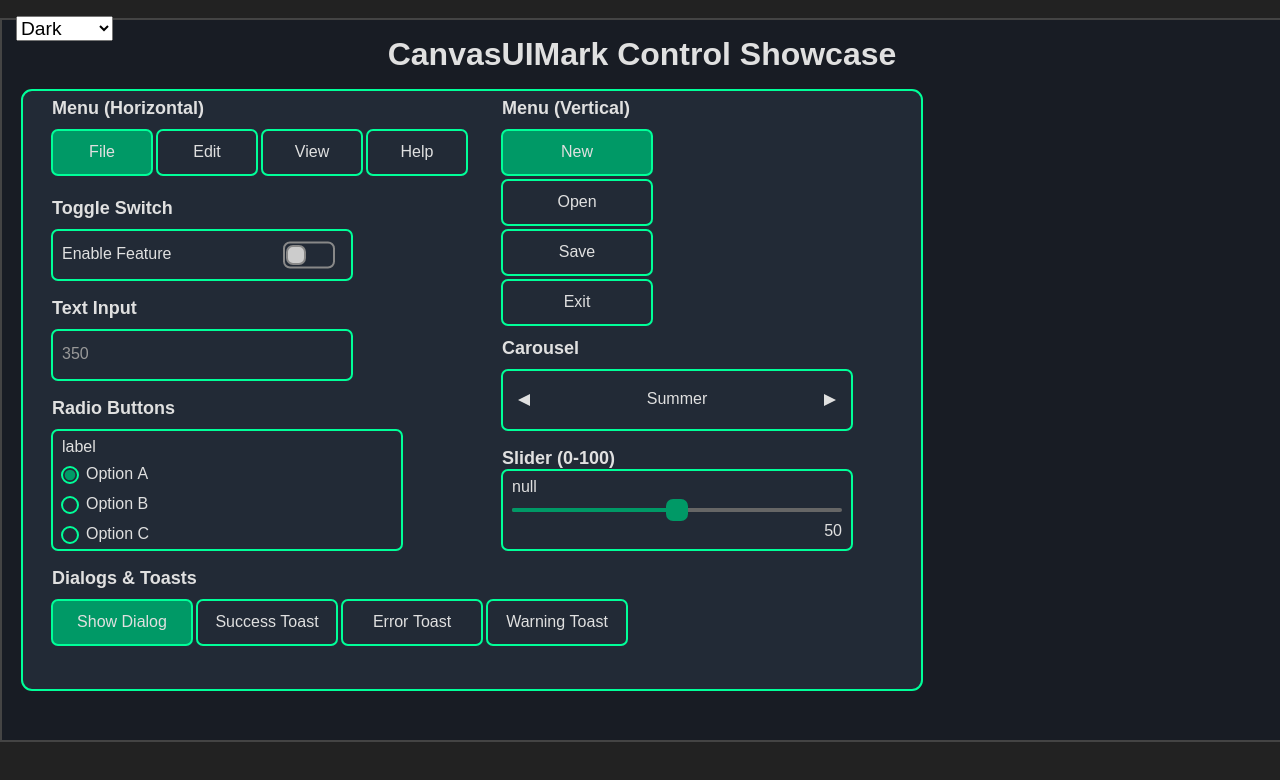
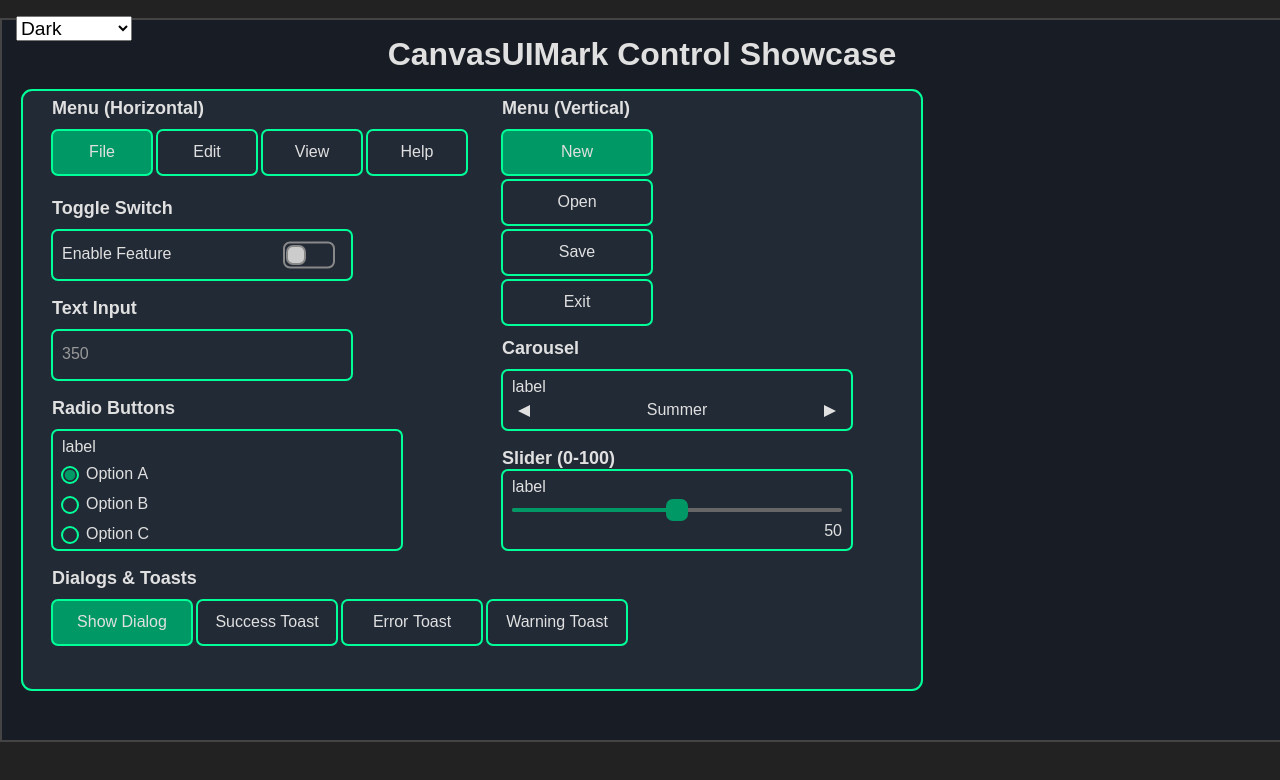
Before and after one commit to markharrison/CanvasUIMark, a plain HTML site: page showcase.html in a window 1280 px wide. Drawn offline with Linux system fonts and the light colour scheme.

Commit message:
Add CyberMark theme and update slider control labels

```diff
--- a/showcase.html
+++ b/showcase.html
@@ -30,6 +30,7 @@
     <body>
         <select id="themeSelector" title="Select theme">
             <option value="Dark">Dark</option>
+            <option value="CyberMark">CyberMark</option>
             <option value="Aqua">Aqua</option>
             <option value="Forest">Forest</option>
             <option value="Pumpkin">Pumpkin</option>
@@ -56,6 +57,31 @@
                     dialogText2Color: '#b0b0b0',
                     panelSurfaceColor: '#222a36',
                     panelBorderColor: '#00ff99',
+                },
+                CyberMark: {
+                    backgroundColor: '#ff9800',
+                    controlColor: '#ff00cc', // neon pink
+                    controlSurfaceColor: '#22223b', // deep blue
+                    controlTextColor: '#00fff7', // neon cyan
+                    controlBorderColor: '#ff00cc', // neon pink
+                    controlFocusBorderColor: '#ff9800', // orange accent for focus
+                    controlClickColor: '#ffea00', // neon yellow
+                    menuButtonColor: '#ff00cc',
+                    menuButtonActiveColor: '#ff9800', // orange accent for active
+                    menuButtonClickColor: '#ffea00',
+                    menuButtonBorderColor: '#ff00cc',
+                    menuButtonFocusBorderColor: '#ff9800',
+                    menuButtonFontSize: 18,
+                    dialogSurfaceColor: '#22223b',
+                    dialogBorderColor: '#ff9800', // orange accent for dialog border
+                    dialogTextColor: '#00fff7',
+                    dialogText2Color: '#ffea00',
+                    dialogTextFontSize: 20,
+                    dialogText2FontSize: 16,
+                    panelSurfaceColor: '#181820', // much darker for panel
+                    panelBorderColor: '#ff9800', // orange accent for panel border
+                    borderWidth: 2,
+                    borderRadius: 10,
                 },
                 Aqua: {
                     controlColor: '#00bcd4',
@@ -187,7 +213,7 @@
                 // Slider
                 ui.addText('Slider (0-100)', 500, 430, { fontSize: 18, fontWeight: 'bold' });
                 currentY += 30;
-                ui.addControl(new Slider(500, 450, 0, 100, 50, 1, null, (val) => ui.showToast(`Slider: ${Math.round(val)}`, 'info', 1500), { width: 350 }));
+                ui.addControl(new Slider(500, 450, 0, 100, 50, 1, 'label', (val) => ui.showToast(`Slider: ${Math.round(val)}`, 'info', 1500), { width: 350 }));
 
                 // Column 2 - Right side controls
                 let col2X = 500;
@@ -214,7 +240,7 @@
                         currentY,
                         ['Summer', 'Autumn', 'Winter', 'Spring'],
                         0,
-                        null,
+                        'label',
                         (index, item) => ui.showToast(`Season: ${item}`, 'info', 2000),
                         { width: 350, height: 60 }
                     )
```
